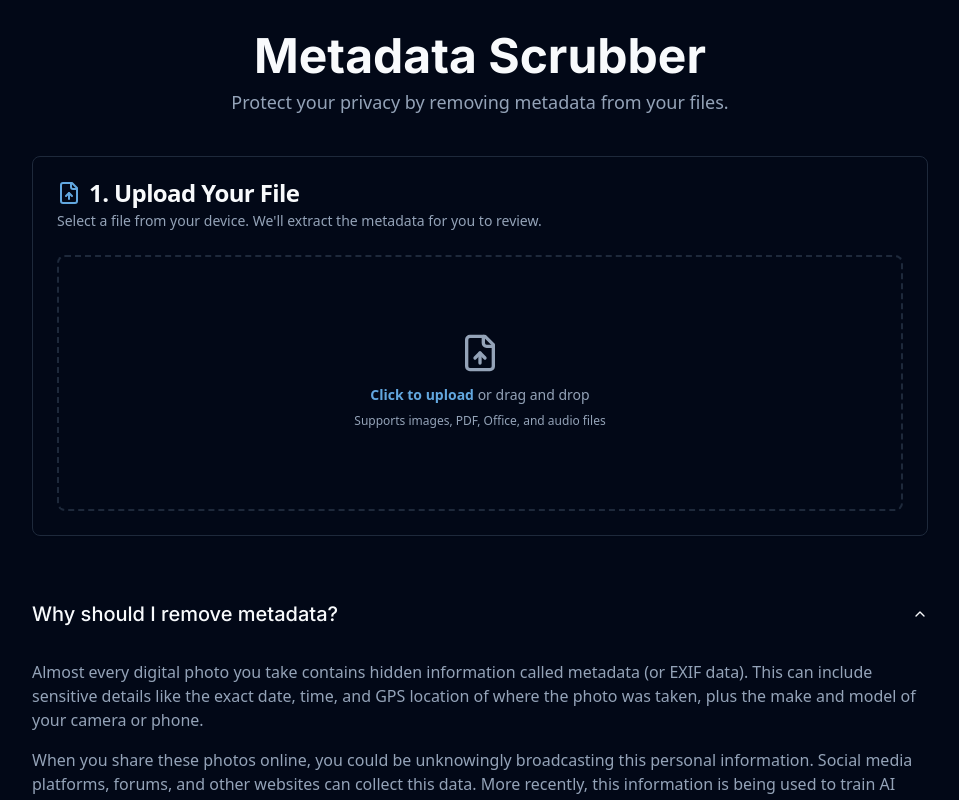
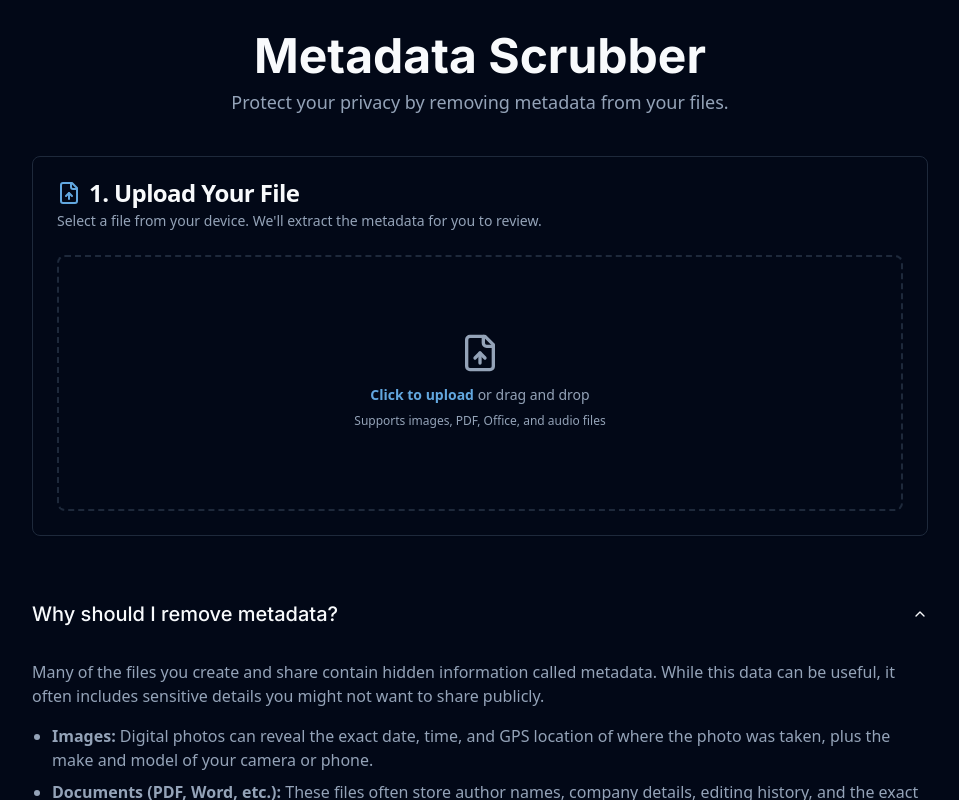
Before and after one commit to R-Saunders/demeta, a Next.js app: page / in a window 1280 px wide. Both pictures are taken after a click on the button "Why should I remove metadata?". Shown: the top 800 px of the page, without its empty margins (160-1119 px from the left). Built offline with nearby package versions, Linux system fonts and the light colour scheme.

Commit message:
Update info section

```diff
--- a/src/app/page.tsx
+++ b/src/app/page.tsx
@@ -29,22 +29,28 @@ export default function Home() {
               </AccordionTrigger>
               <AccordionContent className="text-base text-muted-foreground space-y-4 pt-4">
                 <p>
-                  Almost every digital photo you take contains hidden
-                  information called metadata (or EXIF data). This can include
-                  sensitive details like the exact date, time, and GPS location
-                  of where the photo was taken, plus the make and model of your
-                  camera or phone.
+                  Many of the files you create and share contain hidden
+                  information called metadata. While this data can be useful, it
+                  often includes sensitive details you might not want to share
+                  publicly.
                 </p>
-                <p>
-                  When you share these photos online, you could be unknowingly
-                  broadcasting this personal information. Social media
-                  platforms, forums, and other websites can collect this data.
-                  More recently, this information is being used to train AI
-                  models, often without your consent. Removing metadata is a
-                  critical step in protecting your privacy, controlling your
-                  digital footprint, and ensuring your personal data isn&apos;t
-                  harvested for profit.
-                </p>
+                <ul className="list-disc pl-5 space-y-2">
+                  <li>
+                    <strong>Images:</strong> Digital photos can reveal the exact
+                    date, time, and GPS location of where the photo was taken,
+                    plus the make and model of your camera or phone.
+                  </li>
+                  <li>
+                    <strong>Documents (PDF, Word, etc.):</strong> These files
+                    often store author names, company details, editing history,
+                    and the exact dates the file was created and modified.
+                  </li>
+                  <li>
+                    <strong>Audio Files:</strong> Music and sound files can
+                    contain artist names, album titles, and even the software
+                    used for editing, which could link back to you.
+                  </li>
+                </ul>
               </AccordionContent>
             </AccordionItem>
             <AccordionItem value="item-2">
```
